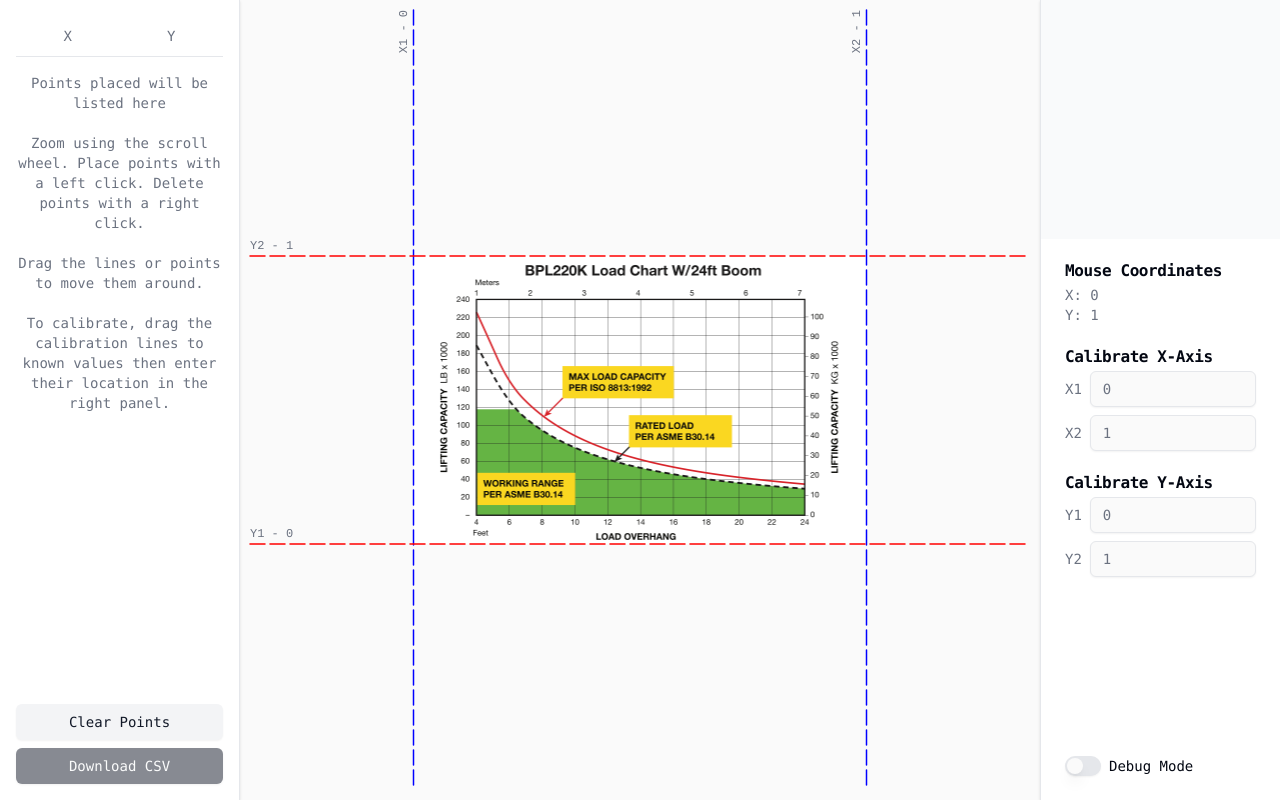
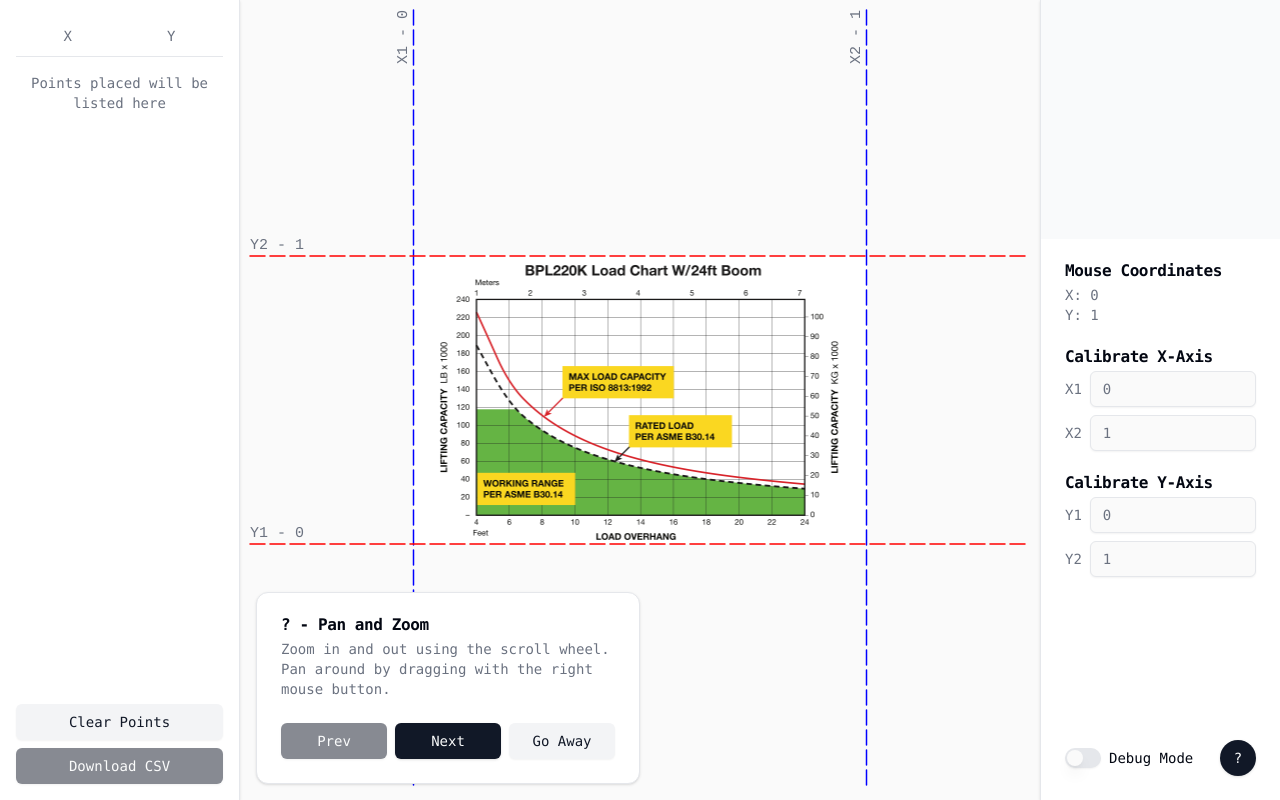
Before and after one commit to riley-paul/digitize-plot, a React (Vite) app: page / in a window 1280 px wide. Both pictures are taken after a click on the button "Use Sample Image". Built offline with nearby package versions, Linux system fonts and the light colour scheme; a web font is replaced by a local one.

Commit message:
implement app tutorial tour suide

```diff
--- a/package.json
+++ b/package.json
@@ -23,6 +23,7 @@
     "lucide-react": "^0.263.0",
     "prop-types": "^15.8.1",
     "react": "^18.2.0",
+    "react-cookie": "^4.1.1",
     "react-csv": "^2.2.2",
     "react-dom": "^18.2.0",
     "tailwind-merge": "^1.14.0",
--- a/src/App.tsx
+++ b/src/App.tsx
@@ -9,12 +9,14 @@
 import Dropzone from "./components/Dropzone";
 import Calibrate from "./components/Calibrate";
 import Toggle from "./components/Toggle";
+import Help from "./components/Help";
 
 import { Button } from "./components/ui/button";
 
 function App() {
   const [image, setImage] = useState<HTMLImageElement | undefined>();
   const [debug, setDebug] = useState(false);
+  const [showHelp, setShowHelp] = useState(true);
 
   const {
     points,
@@ -37,12 +39,13 @@
           <Download {...{ coordsConverter, points }} />
         </div>
       </aside>
-      <main className="flex-1">
+      <main className="flex-1 relative">
         {image ? (
           <canvas {...canvasProps} className="w-full h-full" />
         ) : (
           <Dropzone {...{ setImage }} />
         )}
+        {image && showHelp && <Help {...{ setShowHelp }} />}
       </main>
       <aside className="w-60 bg-card shadow border-l overflow-y-auto flex flex-col justify-between">
         <div>
@@ -50,13 +53,21 @@
           <MouseCoords {...{ coordsConverter, mousePoint }} />
           <Calibrate {...{ calibrations, setCalibrations }} />
         </div>
-        <div className="grid p-6 w-full gap-4">
+        <div className="flex justify-between p-6 w-full gap-4">
           <Toggle
             id="debug"
             name="Debug Mode"
             state={debug}
             setState={setDebug}
           />
+          <Button
+            className="rounded-full"
+            size="icon"
+            variant={showHelp ? "default" : "secondary"}
+            onClick={() => setShowHelp((prev) => !prev)}
+          >
+            ?
+          </Button>
         </div>
       </aside>
     </div>
--- a/src/components/DataTable.tsx
+++ b/src/components/DataTable.tsx
@@ -24,18 +24,7 @@
   return (
     <Table>
       {points.length === 0 && (
-        <TableCaption>
-          Points placed will be listed here
-          <br />
-          <br />
-          Zoom using the scroll wheel. Place points with a left click. Delete points with a right click.
-          <br />
-          <br />
-          Drag the lines or points to move them around.
-          <br />
-          <br />
-          To calibrate, drag the calibration lines to known values then enter their location in the right panel.
-        </TableCaption>
+        <TableCaption>Points placed will be listed here</TableCaption>
       )}
       <TableHeader>
         <TableRow>
--- a/src/components/Help.tsx
+++ b/src/components/Help.tsx
@@ -1,28 +1,84 @@
 import { Button } from "@/components/ui/button";
+
 import {
-  Dialog,
-  DialogContent,
-  DialogDescription,
-  DialogHeader,
-  DialogTitle,
-  DialogTrigger,
-} from "@/components/ui/dialog";
+  Card,
+  CardContent,
+  CardDescription,
+  CardFooter,
+  CardHeader,
+  CardTitle,
+} from "@/components/ui/card";
 
-export function Help() {
+import { Dispatch, SetStateAction, useState } from "react";
+
+type Step = { title: string; content: string; coords: string };
+
+const helpSteps: Step[] = [
+  {
+    title: "Pan and Zoom",
+    content:
+      "Zoom in and out using the scroll wheel. Pan around by dragging with the right mouse button.",
+    coords: "bottom-0 left-0",
+  },
+  {
+    title: "Calibrating",
+    content:
+      "Drag the horizontal and vertical calibration lines to coincide with a known value on the plot. Enter their locations in the right side panel.",
+    coords: "top-1/3 right-0",
+  },
+  {
+    title: "Points",
+    content:
+      "Left click to place points. Right click to delete. Drag to adjust position.",
+    coords: "top-0 left-0",
+  },
+  {
+    title: "Debug",
+    content:
+      "Used to show quadtree agorithm at work.",
+    coords: "bottom-0 right-0",
+  },
+];
+
+export type Props = {
+  setShowHelp: Dispatch<SetStateAction<boolean>>;
+};
+
+export default function Help(props: Props) {
+  const { setShowHelp } = props;
+  const [helpStep, setHelpStep] = useState(0);
+
   return (
-    <Dialog>
-      <DialogTrigger asChild>
-        <Button variant="secondary">Help</Button>
-      </DialogTrigger>
-      <DialogContent className="sm:max-w-[425px]">
-        <DialogHeader>
-          <DialogTitle>Edit profile</DialogTitle>
-          <DialogDescription>
-            Make changes to your profile here. Click save when you're done.
-          </DialogDescription>
-        </DialogHeader>
-
-      </DialogContent>
-    </Dialog>
+    <Card className={"absolute w-96 m-4 " + helpSteps[helpStep].coords}>
+      <CardHeader className="relative">
+        <CardTitle>
+          <span>? - {helpSteps[helpStep].title}</span>
+        </CardTitle>
+        <CardDescription>{helpSteps[helpStep].content}</CardDescription>
+      </CardHeader>
+      <CardFooter className="flex gap-2">
+        <Button
+          className="w-full"
+          disabled={helpStep === 0}
+          onClick={() => setHelpStep((prev) => prev - 1)}
+        >
+          Prev
+        </Button>
+        <Button
+          className="w-full"
+          disabled={helpStep === helpSteps.length - 1}
+          onClick={() => setHelpStep((prev) => prev + 1)}
+        >
+          Next
+        </Button>
+        <Button
+          className="w-full"
+          variant={"secondary"}
+          onClick={() => setShowHelp(false)}
+        >
+          Go Away
+        </Button>
+      </CardFooter>
+    </Card>
   );
 }
--- a/src/geometry/Calibrator.ts
+++ b/src/geometry/Calibrator.ts
@@ -35,7 +35,7 @@
     const colorY = options.colorY || "red";
     const width = (options.width || 1.5) / scale;
     const buffer = 10 / scale;
-    const fontHeight = 12 / scale;
+    const fontHeight = 15 / scale;
     const textOffset = 7 / scale;
 
     const drawLine = (x1: number, y1: number, x2: number, y2: number) => {
```
Also changed, not shown: src/lib/helpSteps.json (added, +12 -0 lines), 1 other file (tests, documents, lock files or other folders).
